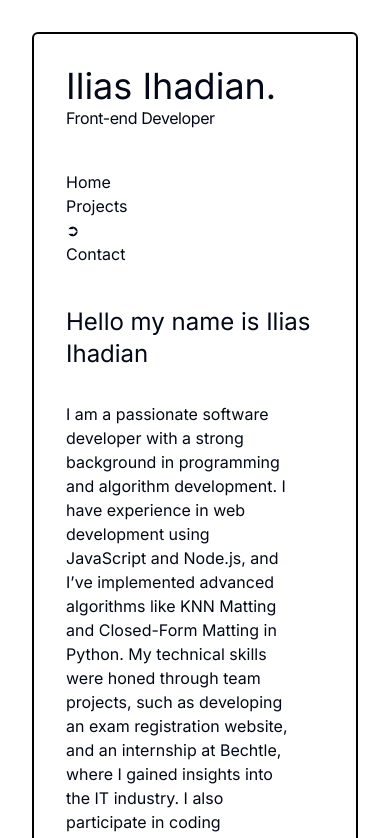
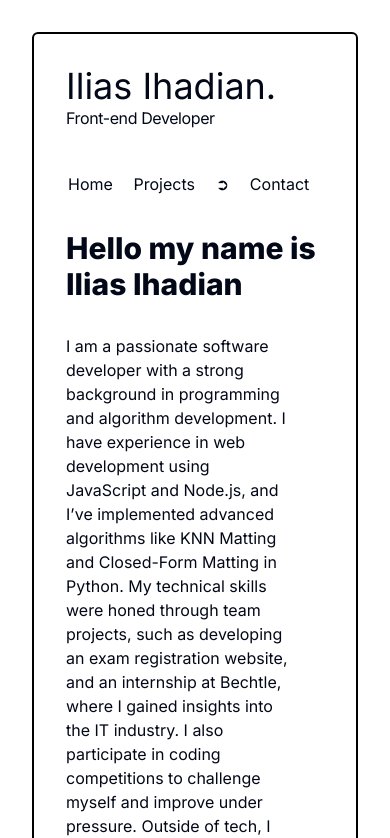
Before and after one commit to IliasIhadian/aboutMe, a Next.js app: page /aboutme in a window 390 px wide. Shown: the top 838 px of the page. Built offline with nearby package versions, Linux system fonts and the light colour scheme.

Commit message:
added navbar for mobile + made it sticky

```diff
--- a/src/app/aboutme/page.tsx
+++ b/src/app/aboutme/page.tsx
@@ -5,6 +5,7 @@ import Hero from "@/components/hero";
 import Sidebar from "@/components/sidebar";
 
 import { useMediaQuery } from "react-responsive";
+import Navbar from "@/components/navbar";
 
 const useDesktopMediaQuery = () =>
   useMediaQuery({ query: "(min-width: 1280px)" });
@@ -54,13 +55,8 @@ export default function aboutme() {
           </div>
         </Desktop>
         <TabletAndBelow>
-          <div className="grid">
-            <div className="order-first  ">
           <Hero></Hero>
-            </div>
-            <div className="">
-              <Sidebar animate={"a"}></Sidebar>
-            </div>
+          <Navbar animate={"a"}></Navbar>
           <div className="p-8">
             <div className="grid grid-rows-2 gap-4">
               <div>
@@ -72,7 +68,6 @@ export default function aboutme() {
                 </div>
                 <div>
                   <Skills></Skills>
-                  </div>
                 </div>
               </div>
             </div>
@@ -96,7 +91,9 @@ function Text() {
   return (
     <>
       <div>
-        <h2 className="text-2xl">Hello my name is Ilias Ihadian</h2>
+        <h2 className="text-3xl font-extrabold">
+          Hello my name is Ilias Ihadian
+        </h2>
         <p className="pt-8 pr-8">
           I am a passionate software developer with a strong background in
           programming and algorithm development. I have experience in web
--- a/src/app/contact/page.tsx
+++ b/src/app/contact/page.tsx
@@ -1,5 +1,6 @@
 "use client";
 import Hero from "@/components/hero";
+import Navbar from "@/components/navbar";
 import Sidebar from "@/components/sidebar";
 import { AspectRatio } from "@/components/ui/aspect-ratio";
 import { Button } from "@/components/ui/button";
@@ -44,17 +45,11 @@ export default function contact() {
           </div>
         </Desktop>
         <TabletAndBelow>
-          <div className="grid ">
-            <div className="order-first">
-              <Hero></Hero>
-            </div>
-            <div>
-              <Sidebar animate={"c"}></Sidebar>
-            </div>
-            <div>
-              <Text></Text>
-            </div>
-          </div>
+          <Hero></Hero>
+
+          <Navbar animate={"c"}></Navbar>
+
+          <Text></Text>
         </TabletAndBelow>
       </div>
       <div className="absolute right-[40px]">
@@ -74,11 +69,11 @@ function Text() {
   return (
     <div className="grid grid-rows-3 grid-flow-col gap-4 p-8">
       <div>
-        <h2 className="text-3xl pb-8">Let's get in touch.</h2>
+        <h2 className="text-3xl font-extrabold pb-8">Let's get in touch.</h2>
         <p className="text-2xl underline">i.ihadian@gmail.com</p>
       </div>
       <div className="grid grid-rows-subgrid gap-4 row-span-2">
-        <p className=" pt-11">Socials</p>
+        <p className="font-bold pt-11">Socials</p>
         <div className="grid grid-cols-3 gap-4">
           <div>
             <Link
--- a/src/app/projects/page.tsx
+++ b/src/app/projects/page.tsx
@@ -13,6 +13,7 @@ import Image from "next/image";
 import Sidebar from "@/components/sidebar";
 import Hero from "@/components/hero";
 import { useMediaQuery } from "react-responsive";
+import Navbar from "@/components/navbar";
 
 const useDesktopMediaQuery = () =>
   useMediaQuery({ query: "(min-width: 1280px)" });
@@ -50,17 +51,11 @@ export default function projects() {
           </div>
         </Desktop>
         <TabletAndBelow>
-          <div className="grid">
-            <div className="order-first">
-              <Hero></Hero>
-            </div>
-            <div className="">
-              <Sidebar animate={"p"}></Sidebar>
-            </div>
-            <div className="">
-              <CardsTabletAndBelow></CardsTabletAndBelow>
-            </div>
-          </div>
+          <Hero></Hero>
+
+          <Navbar animate={"p"}></Navbar>
+
+          <CardsTabletAndBelow></CardsTabletAndBelow>
         </TabletAndBelow>
       </div>
 
--- /dev/null
+++ b/src/components/navbar.tsx
@@ -0,0 +1,24 @@
+import Link from "next/link";
+
+export default function Navbar({ animate }: { animate: any }) {
+  return (
+    <>
+      <div className="sticky top-0 px-8 pt-2 rounded-md border-2 border-white bg-white">
+        <div className=" grid grid-flow-col gap-2">
+          <div className="hover:text-xl">
+            <Link href="/">{animate === "h" ? "➲" : "Home"}</Link>
+          </div>
+          <div className="hover:text-xl">
+            <Link href="/projects">{animate === "p" ? "➲" : "Projects"}</Link>
+          </div>
+          <div className="hover:text-xl">
+            <Link href="/aboutme">{animate === "a" ? "➲" : "About Me"}</Link>
+          </div>
+          <div className="hover:text-xl">
+            <Link href="/contact">{animate === "c" ? "➲" : "Contact"}</Link>
+          </div>
+        </div>
+      </div>
+    </>
+  );
+}
```
Also changed, not shown: src/app/page.tsx (+2 -11 lines). Lines whose indentation alone changed are shown as unchanged.
